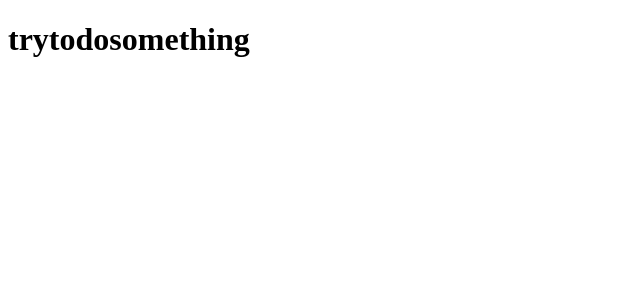
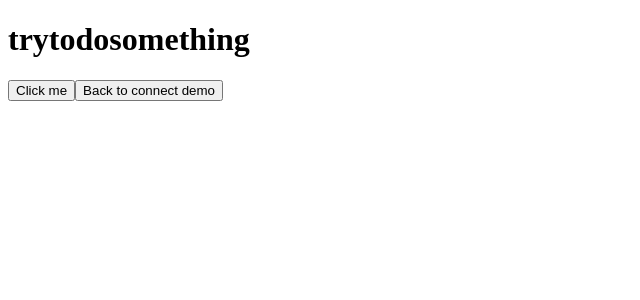
Before and after one commit to CroissantKnight/my-test-web3, a React (Vite) app: page /test in a window 1280 px wide. Shown: the top 300 px of the page, without its empty margins (0-640 px from the left). Built offline with nearby package versions, Linux system fonts and the light colour scheme.

Commit message:
ทำให้หน้าเชื่อมต่อกับหน้าtest คลิกไปหากันได้เเล้ว

```diff
--- a/src/App.jsx
+++ b/src/App.jsx
@@ -12,9 +12,6 @@ function App() {
         <Routes>
           <Route path="/" element={<ConnectWallet />} />
           <Route path="/test" element={<Testpage />} />
-          {/* <Route path="/" element={<Home />} />
-          <Route path="/about" element={<About />} />
-          <Route path="/contact" element={<Contact />} /> */}
         </Routes>
       </div>
     </Router>
--- a/src/components/ConnectWallet.jsx
+++ b/src/components/ConnectWallet.jsx
@@ -1,13 +1,21 @@
 import React, { useState } from "react";
 import { Connection, PublicKey, clusterApiUrl, Keypair, SystemProgram, Transaction } from "@solana/web3.js";
+import { Navigate, useNavigate } from "react-router-dom";
+
 // import './ConnectWallet.css';
 
 function ConnectWallet() {
   const connection = new Connection(clusterApiUrl("devnet"), "confirmed");
+  const navigate = useNavigate();
 
   const [publicKey, setPublicKey] = useState(null);
   const [walletBalance, setWalletBalance] = useState(null);
   const [isWalletConnected, setIsWalletConnected] = useState(false);
+
+  const handleClick_back = (path, index) => {
+    navigate("/test");
+  };
+
 
   // เชื่อมต่อกับ Phantom Wallet
   const handleConnectWallet = async () => {
@@ -85,7 +93,10 @@ function ConnectWallet() {
             SOL
           </p>
           <button onClick={handleDisconnectWallet}>Disconect your wallet</button>
+          <button onClick={handleClick_back}>Go to page test</button>
+
         </div>
+
       )}
     </>
   );
--- a/src/components/PageForTest.jsx
+++ b/src/components/PageForTest.jsx
@@ -1,9 +1,19 @@
 import React from "react";
+import { Navigate, useNavigate } from "react-router-dom";
 
 function Testpage() {
+  const navigate = useNavigate();
+  const handleClick_back = (path, index) => {
+    navigate("/");
+  };
+  const handleOUCH = () => {
+    alert("OUCH!!!");
+  };
   return (
     <div>
       <h1>trytodosomething</h1>
+      <button onClick={handleOUCH}>Click me</button>
+      <button onClick={handleClick_back}>Back to connect demo</button>
     </div>
   );
 }
```
